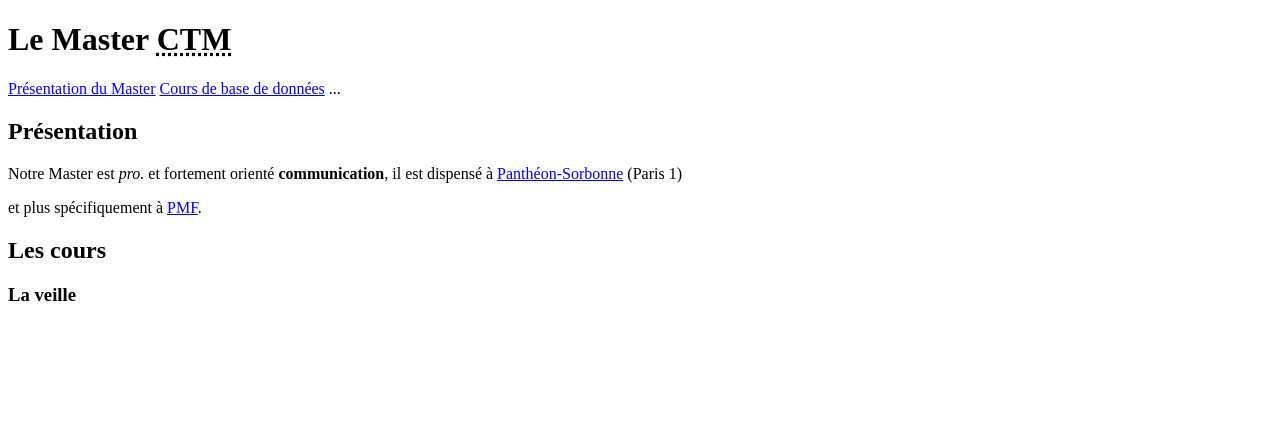
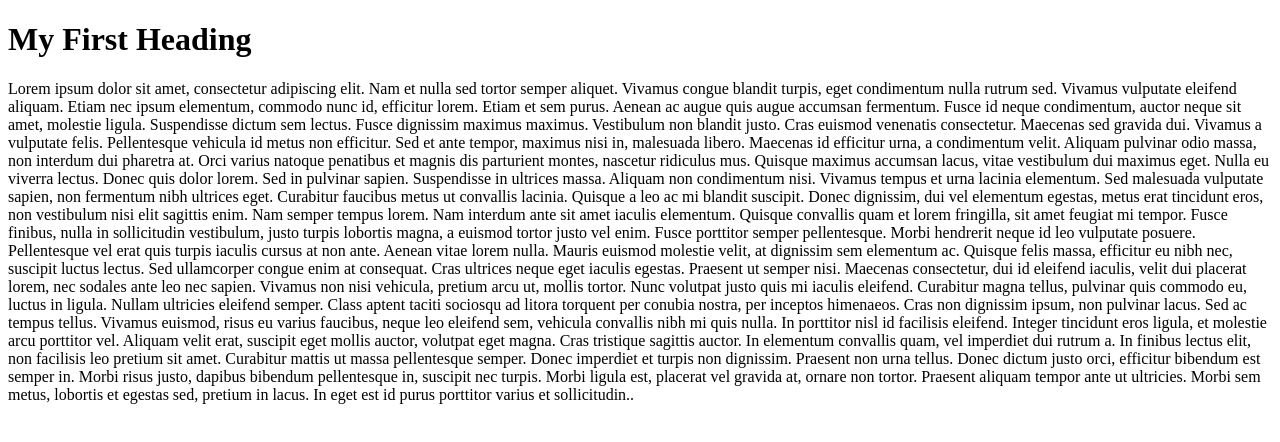
Before and after one commit to Shuo942/test, a plain HTML site: page index.html in a window 1280 px wide. Drawn offline with Linux system fonts and the light colour scheme.

Commit message:
Update index.html
je rajoute des changements

```diff
--- a/index.html
+++ b/index.html
@@ -1,20 +1,22 @@
 <!DOCTYPE html>
-<html lang="fr-FR">
+<html>
 <head>
-	<title>La page des CTM</title>
-    <meta charset="utf-8">
+<title>Mon Site</title>
 </head>
 <body>
-	<h1>Le Master <abbr title="Master parcours Communication, Technologies de la connaissance et Management de l'information">CTM</abbr></h1>
-	<p>
-		<a href="#presentation">Présentation du Master</a>
-		<a href="#bdd">Cours de base de données</a>
-		...
-	</p>
-	<h2 id="presentation">Présentation</h2>
-	<p>Notre Master est <em>pro.</em> et fortement orienté <strong>communication</strong>, il est dispensé à <a href="https://fr.wikipedia.org/wiki/Université_Panthéon-Sorbonne">Panthéon-Sorbonne</a> (Paris 1)</p> et plus spécifiquement à
-	<a href="https://fr.wikipedia.org/wiki/Centre_Pierre-Mend%C3%A8s-France#Caract%C3%A9ristiques">PMF</a>.
-	<h2>Les cours</h2>
 
-	<h3 id="veille">La veille</h3>
-	<p>
+<h1>My First Heading</h1>
+<p>Lorem ipsum dolor sit amet, consectetur adipiscing elit. Nam et nulla sed tortor semper aliquet. Vivamus congue blandit turpis, eget condimentum nulla rutrum sed. Vivamus vulputate eleifend aliquam. Etiam nec ipsum elementum, commodo nunc id, efficitur lorem. Etiam et sem purus. Aenean ac augue quis augue accumsan fermentum. Fusce id neque condimentum, auctor neque sit amet, molestie ligula. Suspendisse dictum sem lectus. Fusce dignissim maximus maximus. Vestibulum non blandit justo. Cras euismod venenatis consectetur. Maecenas sed gravida dui. Vivamus a vulputate felis.
+
+Pellentesque vehicula id metus non efficitur. Sed et ante tempor, maximus nisi in, malesuada libero. Maecenas id efficitur urna, a condimentum velit. Aliquam pulvinar odio massa, non interdum dui pharetra at. Orci varius natoque penatibus et magnis dis parturient montes, nascetur ridiculus mus. Quisque maximus accumsan lacus, vitae vestibulum dui maximus eget. Nulla eu viverra lectus. Donec quis dolor lorem.
+
+Sed in pulvinar sapien. Suspendisse in ultrices massa. Aliquam non condimentum nisi. Vivamus tempus et urna lacinia elementum. Sed malesuada vulputate sapien, non fermentum nibh ultrices eget. Curabitur faucibus metus ut convallis lacinia. Quisque a leo ac mi blandit suscipit. Donec dignissim, dui vel elementum egestas, metus erat tincidunt eros, non vestibulum nisi elit sagittis enim. Nam semper tempus lorem. Nam interdum ante sit amet iaculis elementum. Quisque convallis quam et lorem fringilla, sit amet feugiat mi tempor. Fusce finibus, nulla in sollicitudin vestibulum, justo turpis lobortis magna, a euismod tortor justo vel enim.
+
+Fusce porttitor semper pellentesque. Morbi hendrerit neque id leo vulputate posuere. Pellentesque vel erat quis turpis iaculis cursus at non ante. Aenean vitae lorem nulla. Mauris euismod molestie velit, at dignissim sem elementum ac. Quisque felis massa, efficitur eu nibh nec, suscipit luctus lectus. Sed ullamcorper congue enim at consequat. Cras ultrices neque eget iaculis egestas. Praesent ut semper nisi. Maecenas consectetur, dui id eleifend iaculis, velit dui placerat lorem, nec sodales ante leo nec sapien. Vivamus non nisi vehicula, pretium arcu ut, mollis tortor.
+
+Nunc volutpat justo quis mi iaculis eleifend. Curabitur magna tellus, pulvinar quis commodo eu, luctus in ligula. Nullam ultricies eleifend semper. Class aptent taciti sociosqu ad litora torquent per conubia nostra, per inceptos himenaeos. Cras non dignissim ipsum, non pulvinar lacus. Sed ac tempus tellus. Vivamus euismod, risus eu varius faucibus, neque leo eleifend sem, vehicula convallis nibh mi quis nulla.
+
+In porttitor nisl id facilisis eleifend. Integer tincidunt eros ligula, et molestie arcu porttitor vel. Aliquam velit erat, suscipit eget mollis auctor, volutpat eget magna. Cras tristique sagittis auctor. In elementum convallis quam, vel imperdiet dui rutrum a. In finibus lectus elit, non facilisis leo pretium sit amet. Curabitur mattis ut massa pellentesque semper. Donec imperdiet et turpis non dignissim. Praesent non urna tellus. Donec dictum justo orci, efficitur bibendum est semper in. Morbi risus justo, dapibus bibendum pellentesque in, suscipit nec turpis. Morbi ligula est, placerat vel gravida at, ornare non tortor. Praesent aliquam tempor ante ut ultricies. Morbi sem metus, lobortis et egestas sed, pretium in lacus. In eget est id purus porttitor varius et sollicitudin..</p>
+
+</body>
+</html>
```
